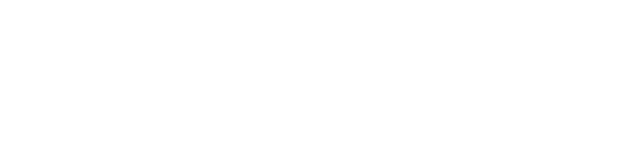
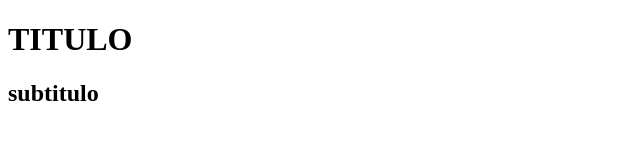
Before and after one commit to luanfelipedev/estudos-alura-htmlCSS, a plain HTML site: page index.html in a window 1280 px wide. Shown: the whole page, without its empty margins (0-640 px from the left). Drawn offline with Linux system fonts and the light colour scheme.

Commit message:
criando h1 e o h2

```diff
--- a/app.js
+++ b/app.js
@@ -1,2 +1,3 @@
 console.log("Rodando o sistema de gerenciamento de jogos")
 console.log("Olá")
+console.log("Novo console")
--- a/index.html
+++ b/index.html
@@ -7,6 +7,7 @@
     <title>Document</title>
 </head>
 <body>
-
+    <H1>TITULO</H1>
+    <h2>subtitulo</h2>
 </body>
 </html>
```
